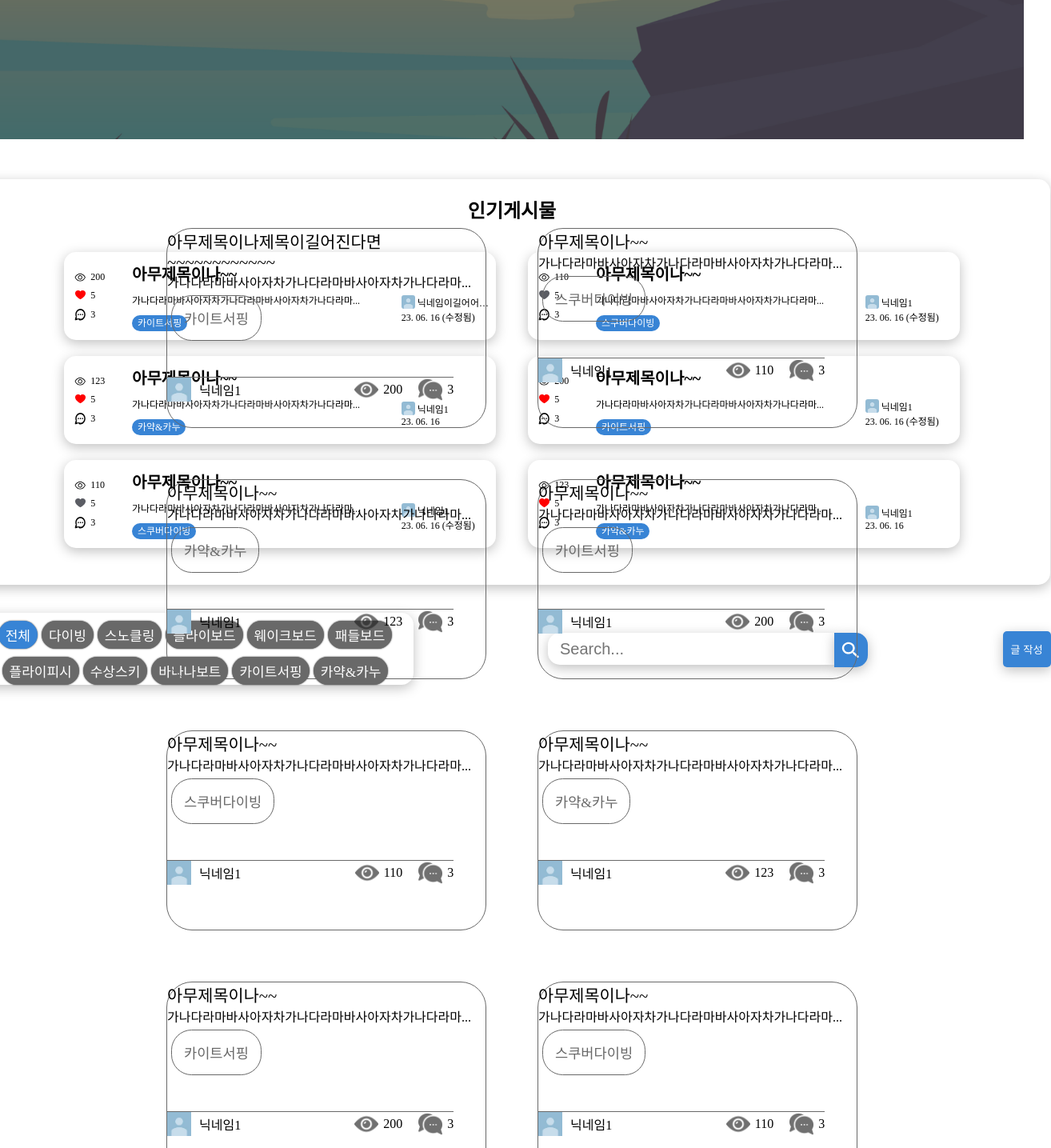
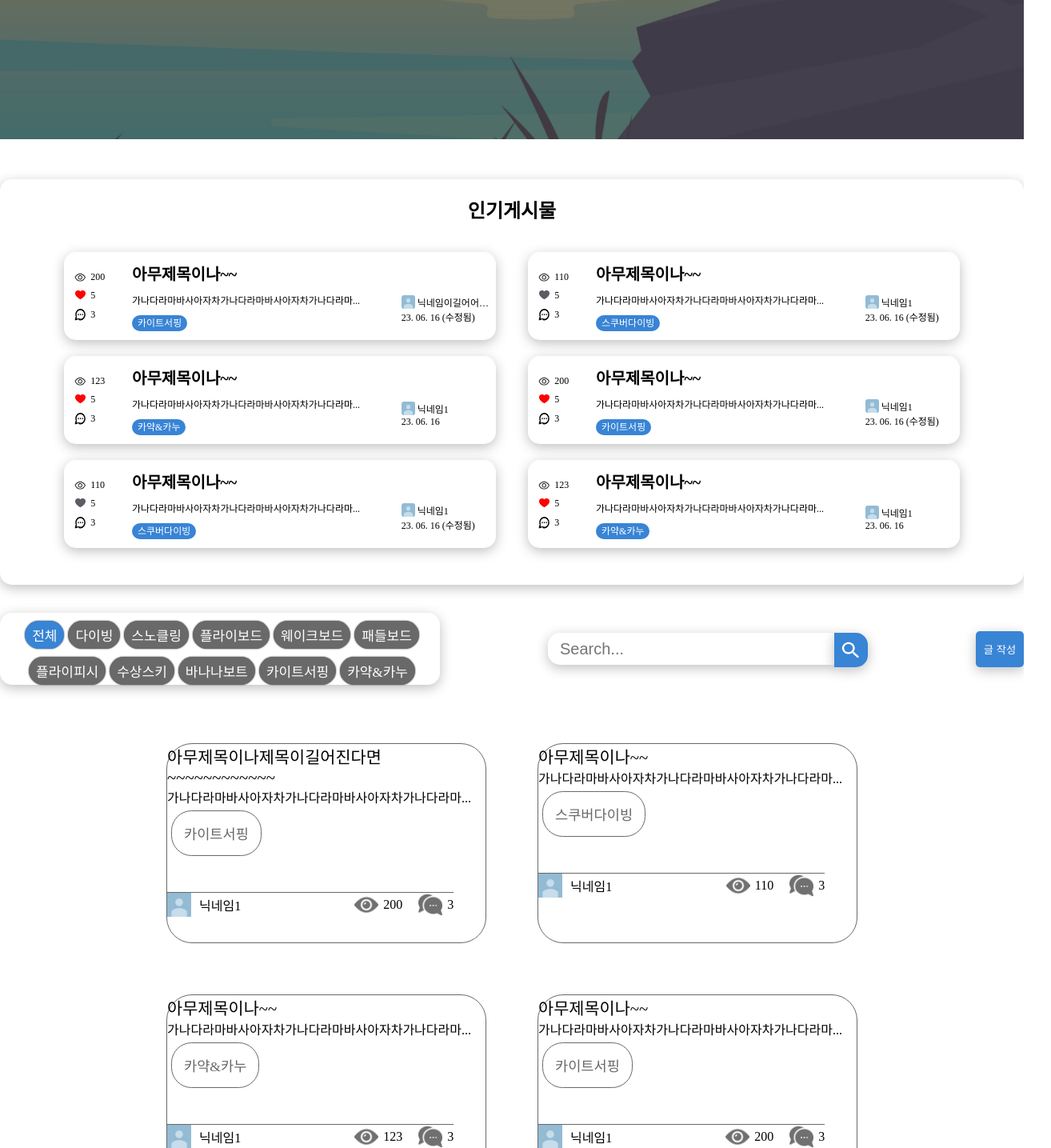
Before and after one commit to codestates-seb/seb44_main_030, a React (Vite) app in the folder client/: page /community in a window 1280 px wide. Shown: the part 711-2146 px from the top of the page at 80% size, 1314 px wide, since content can reach past the window. Built offline with nearby package versions, Linux system fonts and the light colour scheme; a web font is replaced by a local one.

Commit message:
[FE] design: Community 페이지 레이아웃 조정

```diff
--- a/client/src/pages/Community.tsx
+++ b/client/src/pages/Community.tsx
@@ -13,9 +13,7 @@ import ClubCard from '../components/ClubCard.tsx';
 type SearchInput = {
     Keyword: string;
 };
-interface BackgroundProps {
-    $image: string;
-}
+
 const Community = () => {
     //인기게시물은 useQuery 사용 시 stale time 길게 설정
 
@@ -135,6 +133,7 @@ const CommunityContainer = styled.div`
     flex-direction: column;
     justify-content: center;
     align-items: center;
+    max-width: 1280px;
     button {
         border: none;
         &:active {
@@ -145,7 +144,7 @@ const CommunityContainer = styled.div`
     }
 `;
 const TopSection = styled.section`
-    width: 1345px;
+    width: 100%;
     height: 507px;
     border-radius: 15px;
     // border: 1px solid #696969;
@@ -166,7 +165,7 @@ const PopularPostContainer = styled.ul`
     }
 `;
 const MiddleSection = styled.section`
-    width: 1347px;
+    width: 100%;
     margin-top: 30px;
     margin-bottom: 20px;
     height: 100px;
@@ -288,7 +287,7 @@ const AllPostContainer = styled.ul`
 `;
 
 const BottomSection = styled.section`
-    height: 700px;
+    height: 100%;
     display: flex;
     flex-direction: column;
     align-items: center;
```
